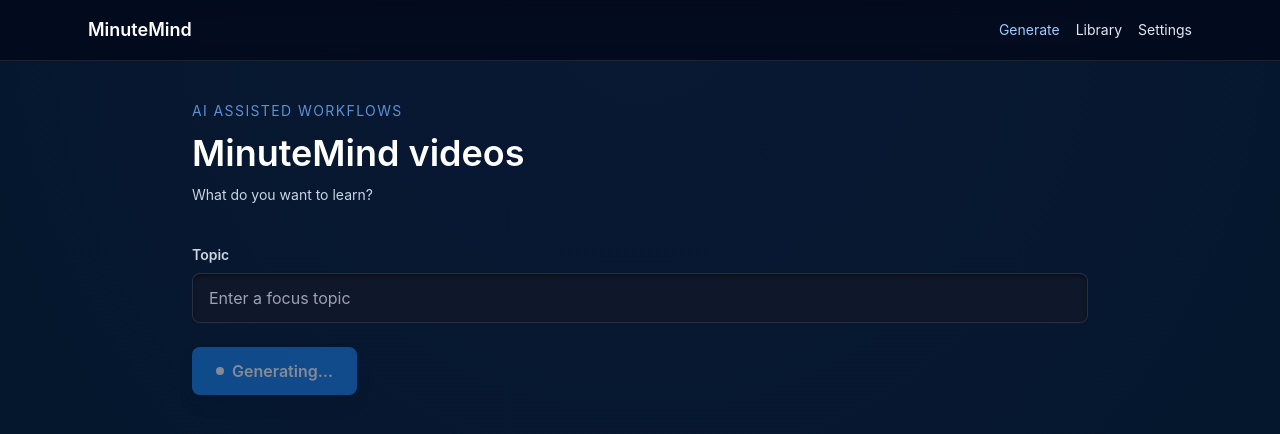
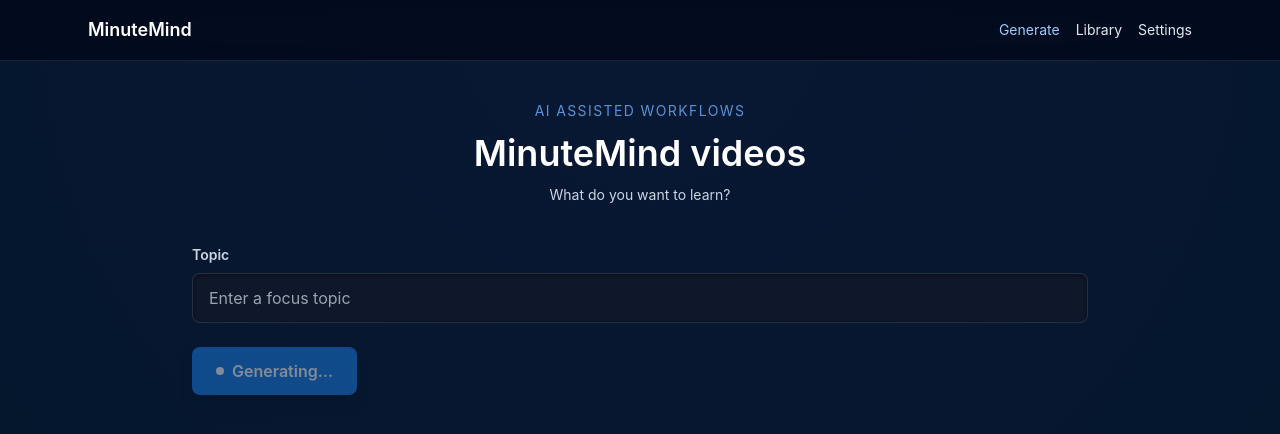
Before and after one commit to WPeytz/MinuteMind, a Vue app in the folder frontend/: page / in a window 1280 px wide. Shown: the top 434 px of the page. Built offline with nearby package versions, Linux system fonts and the light colour scheme; no server answers.

Commit message:
Center header text

```diff
--- a/frontend/src/pages/Home.vue
+++ b/frontend/src/pages/Home.vue
@@ -1,9 +1,9 @@
 <template>
   <section class="mx-auto max-w-4xl space-y-10">
-    <header class="space-y-3">
+    <header class="space-y-3 text-center">
       <p class="text-sm uppercase tracking-widest text-brand-300/80">AI Assisted Workflows</p>
       <h1 class="text-4xl font-semibold text-white">MinuteMind videos</h1>
-      <p class="max-w-2xl text-sm text-slate-300">
+      <p class="mx-auto max-w-2xl text-sm text-slate-300">
         What do you want to learn?
       </p>
     </header>
```
